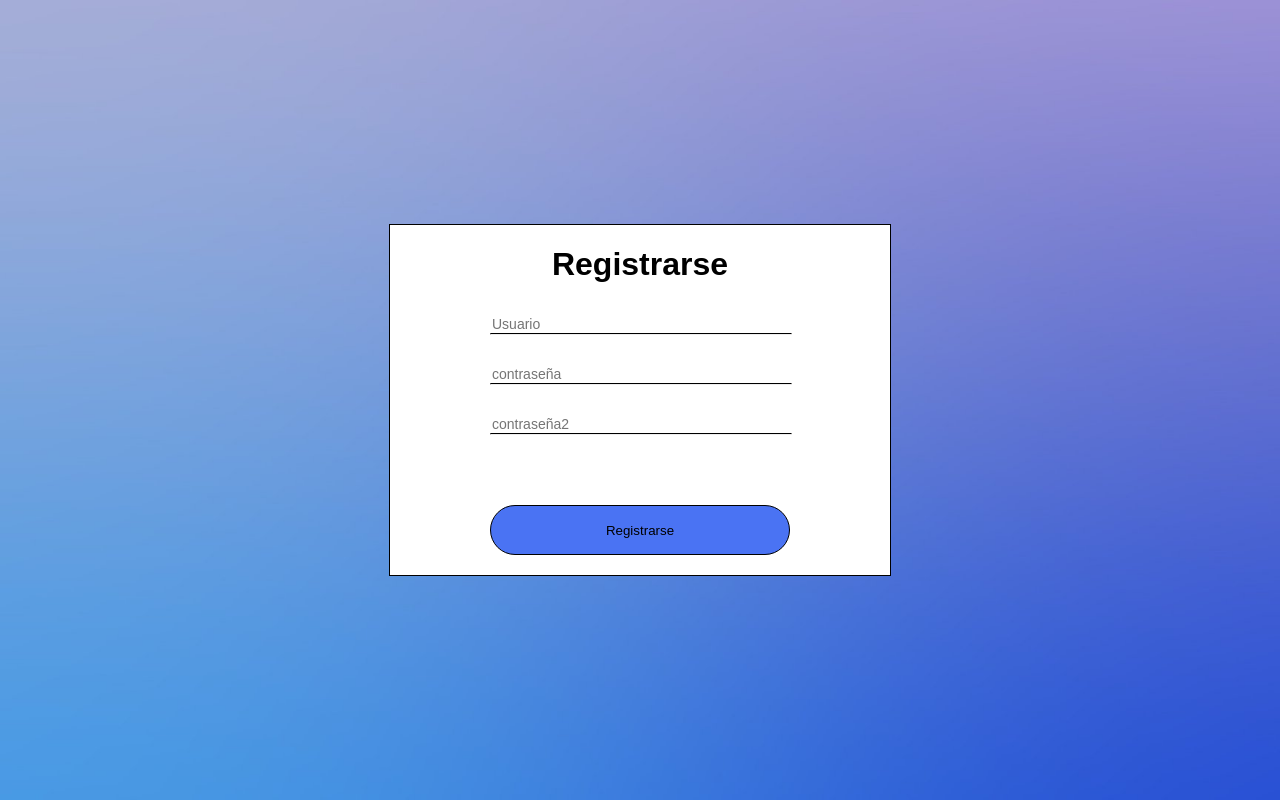
After one commit to AntoCreed777/Proyecto_Diseno_Software, a Django app: page /accounts/register/ in a window 1280 px wide. The commit adds this page. Run offline with Django 5.2, Linux system fonts and the light colour scheme.

Commit message:
feat: Se implemento la funcionalidad de registrarse

```diff
--- a/Proyecto_Diseño_Software/urls.py
+++ b/Proyecto_Diseño_Software/urls.py
@@ -16,9 +16,11 @@ Including another URLconf
 """
 from django.contrib import admin
 from django.urls import path, include
+from accounts import views
 
 urlpatterns = [
     path('admin/', admin.site.urls),
     path('maps/', include('maps.urls')),  # Incluye las URLs de la app de mapas, se concatenan con el prefijo 'maps/'
-    path('accounts/', include('django.contrib.auth.urls')),
+    path('accounts/login/',views.Temporal),
+    path('accounts/register/',views.registration),
 ]
--- a/accounts/static/registro.css
+++ b/accounts/static/registro.css
@@ -11,7 +11,7 @@ footer {
 }
 
 .imagen_fondo{
-    background-image: url("../css/fondo_citas.jpg");
+    background-image: url("img/fondo.jpg");
     background-size: cover;
     background-repeat: no-repeat;
     background-attachment: fixed;
@@ -45,8 +45,7 @@ body {
 .centrar{
     text-align: center;
 }
-
-.input_nombre{
+.input_usuario{
     position: absolute;
     left: 100px;
     top: 90px;
@@ -57,15 +56,14 @@ body {
     font-size: 14px;
 }
 
-.linea_nombre{
+.linea_usuario{
     position: absolute;
     top: 100px;
     left: 100px;
     border-top: 1px solid black;
     width: 300px;
 }
-
-.input_RUT{
+.input_contraseña{
     position: absolute;
     top: 140px;
     left:100px;
@@ -76,7 +74,7 @@ body {
     font-size: 14px;
 }
 
-.linea_RUT{
+.linea_contraseña{
     position: absolute;
     top: 150px;
     left: 100px;
@@ -84,7 +82,7 @@ body {
     width: 300px;
 }
 
-.input_correo{
+.input_contraseña2{
     position: absolute;
     left: 100px;
     top: 190px;
@@ -94,32 +92,13 @@ body {
     outline: none;
     font-size: 14px;
 }
-  .linea_correo{
+  .linea_contraseña2{
     position: absolute;
     top: 200px;
     left: 100px;
     border-top: 1px solid black;
     width: 300px;
 }
-
-.input_contraseña{
-    position: absolute;
-    left: 100px;
-    top: 240px;
-    width: 300px;
-    border: none;
-    background: none;
-    outline: none;
-    font-size: 14px;
-}
-  .linea_contraseña{
-    position: absolute;
-    top: 250px;
-    left: 100px;
-    border-top: 1px solid black;
-    width: 300px;
-}
-
 .registrarse_pag{
     position: absolute;
     top:280px;
--- a/accounts/templates/registration/login.html
+++ b/accounts/templates/login.html
@@ -10,6 +10,7 @@
     <div class="inicio_sesion" id="inicio_sesion">
         <h1>Inicio de sesión</h1>
         <form method="post">
+            {% csrf_token %}
             <div>
                 <hr class="linea_Correo" id="linea_Correo">
                 <input type="text" id="Correo" class="input_Correo" placeholder="Correo" required>
--- /dev/null
+++ b/accounts/templates/registration.html
@@ -0,0 +1,33 @@
+{% load static %}
+<!DOCTYPE html>
+<html lang="es">
+<head>
+    <meta charset="UTF-8">
+    <link rel="stylesheet" href="{% static 'registro.css' %}">
+    <title>Registrarse</title>
+</head>
+<body class="imagen_fondo">
+
+    <div class="registrarse" id="registrarse">
+        <h1>Registrarse</h1>
+        <form method="post">
+            {% csrf_token %}
+            <div>
+                <hr class="linea_usuario" id="linea_usuario">
+                <input type="text" name="usuario" class="input_usuario" placeholder="Usuario" required>
+            </div>
+            <div>
+                <hr class="linea_contraseña" id="linea_contraseña">
+                <input type="password" name="contraseña" class="input_contraseña" placeholder="contraseña">
+            </div>
+            <div>
+                <hr class="linea_contraseña2" id="linea_contraseña2">
+                <input type="password" name="contraseña2" class="input_contraseña2" placeholder="contraseña2">
+            </div>
+            <div>
+                <input type="submit" value="Registrarse" class="registrarse_pag">
+            </div>
+        </form>
+    </div>
+</body>
+</html>
--- a/accounts/views.py
+++ b/accounts/views.py
@@ -1,3 +1,15 @@
 from django.shortcuts import render
-
+from django.http import HttpResponse
+from django.contrib.auth.forms import UserChangeForm
+from django.contrib.auth.models import User
 # Create your views here.
+def Temporal(request):
+     return render(request, 'login.html')
+def registration(request):
+     if request.method == 'POST':
+          try:
+               user = User.objects.create_user(username=request.POST['usuario'],password=request.POST['contraseña'])
+               return HttpResponse('Usuario creado')
+          except:
+               return HttpResponse('Fallo')
+     return render(request, 'registration.html')
```
Also changed, not shown: accounts/templates/registration/registrarse.html (deleted, +0 -36 lines).
